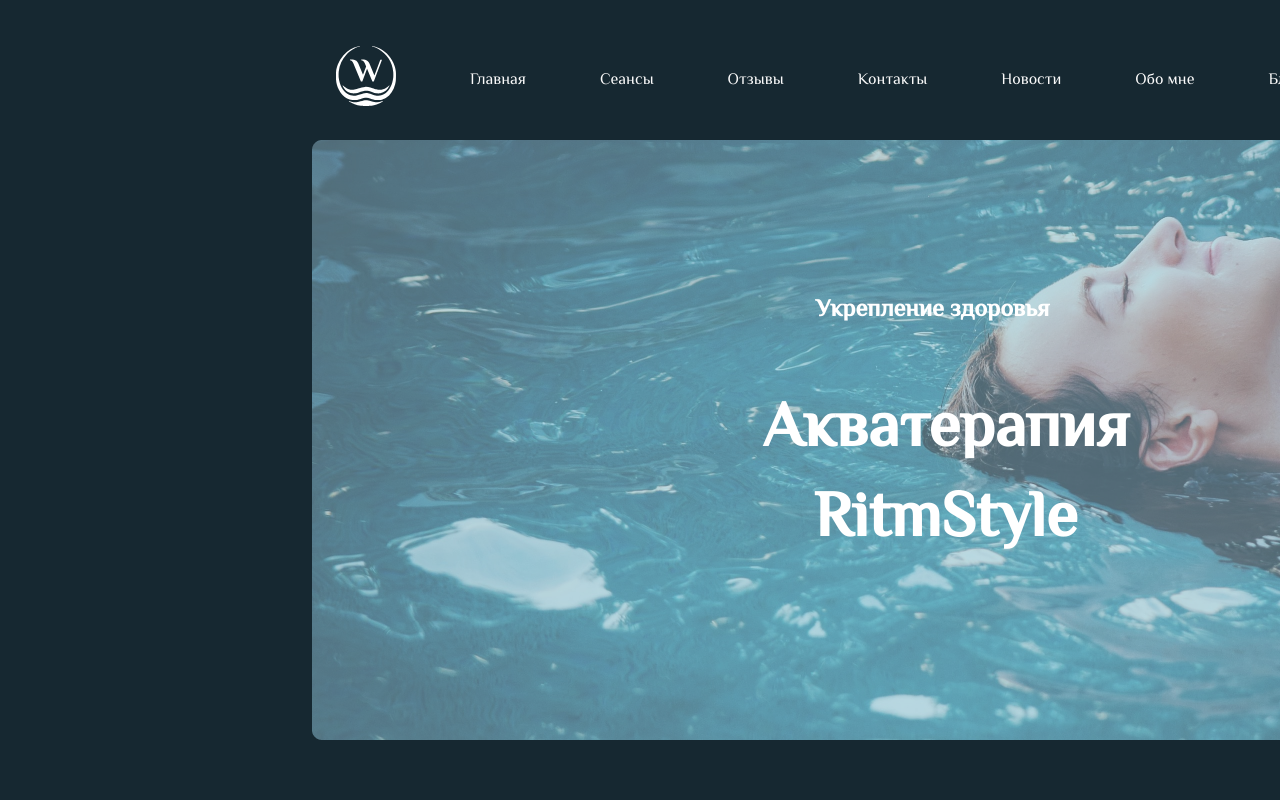
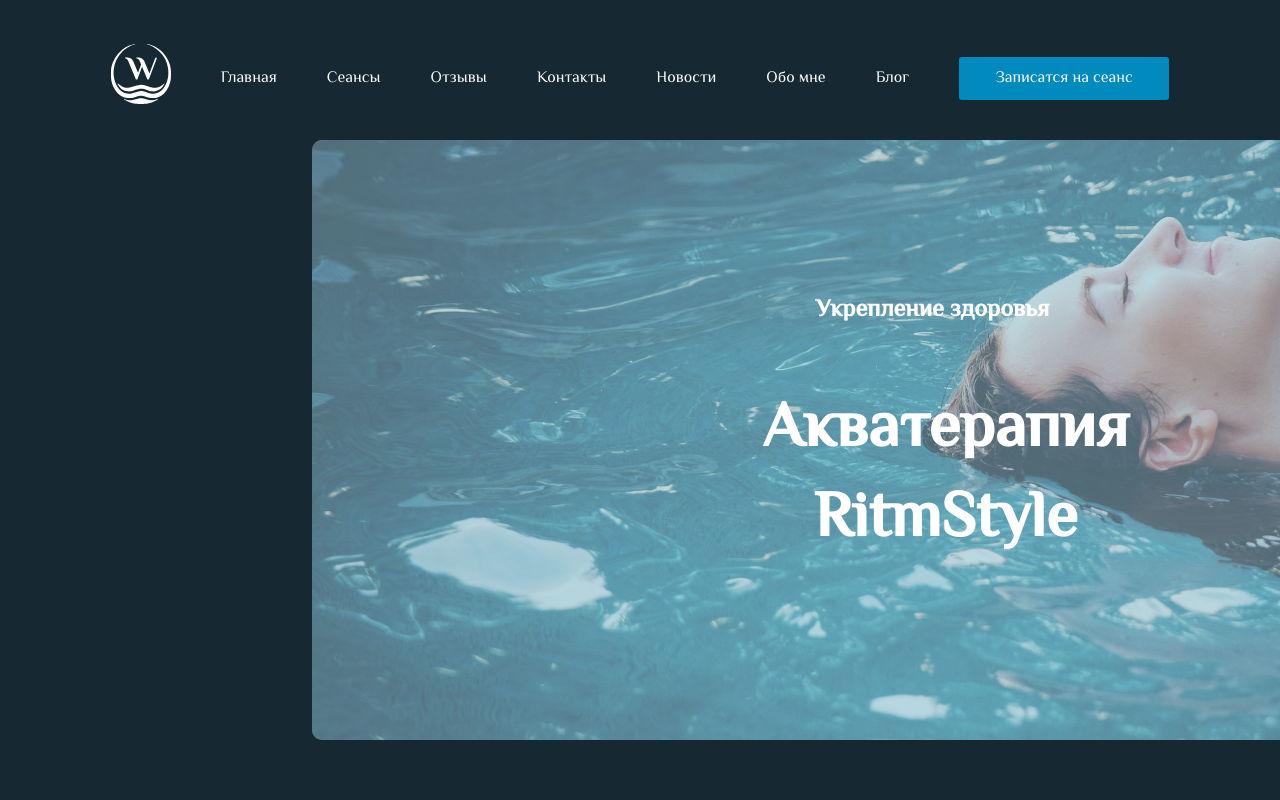
Before and after one commit to polina-mrak/itogzad, a plain HTML site: page index.html in a window 1280 px wide. Shown: the top 800 px of the page. Drawn offline with Linux system fonts and the light colour scheme.

Commit message:
header flex j-c:center

```diff
--- a/style.css
+++ b/style.css
@@ -10,11 +10,11 @@
 
 header {
     background-color: rgba(22, 40, 49, 1);
-    position: absolute;
-    width: 1298px;
+    width: auto;
     height: auto;
-    left: 312px;
-    top: 30px;
+    padding: 20px;
+    display: flex;
+    justify-content: center;
 }
 
 a {
```
